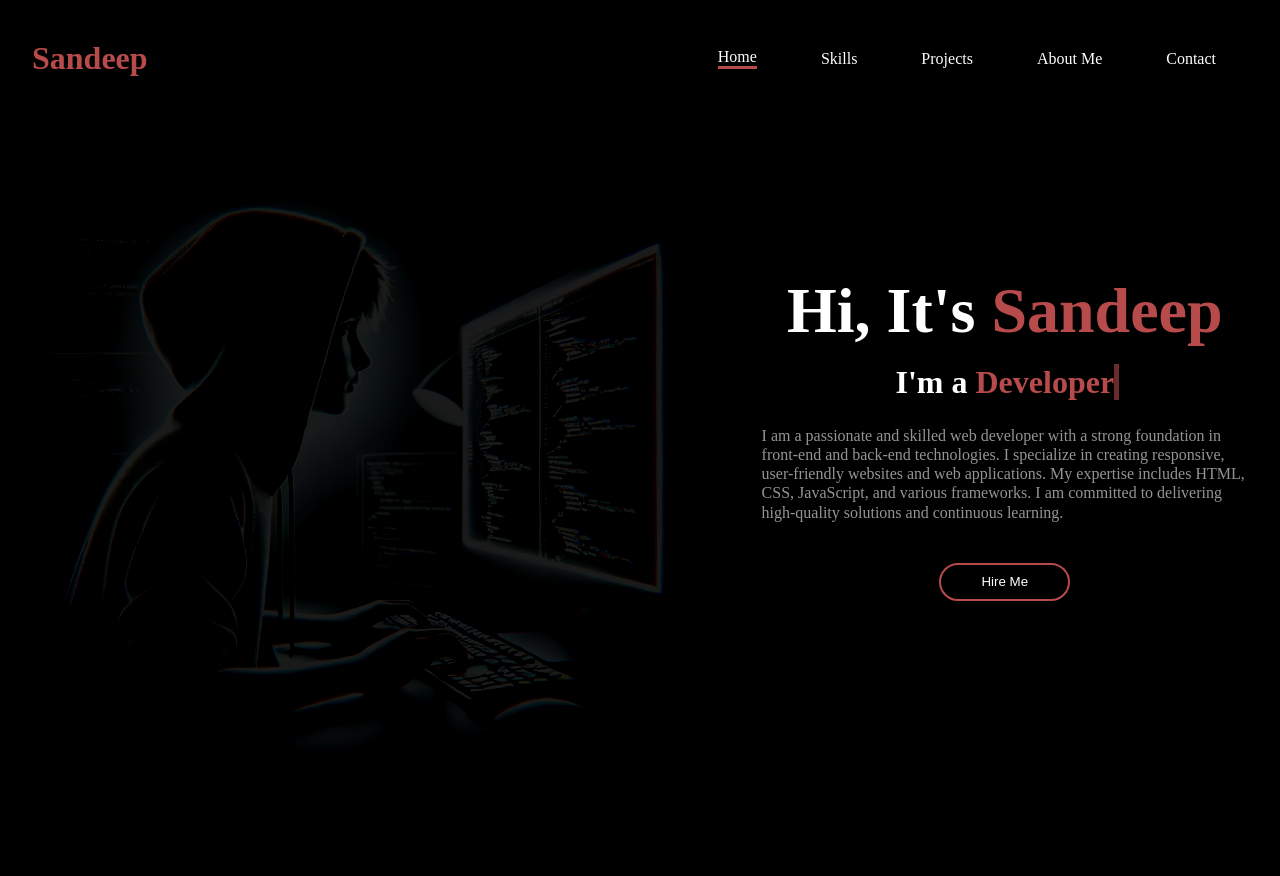
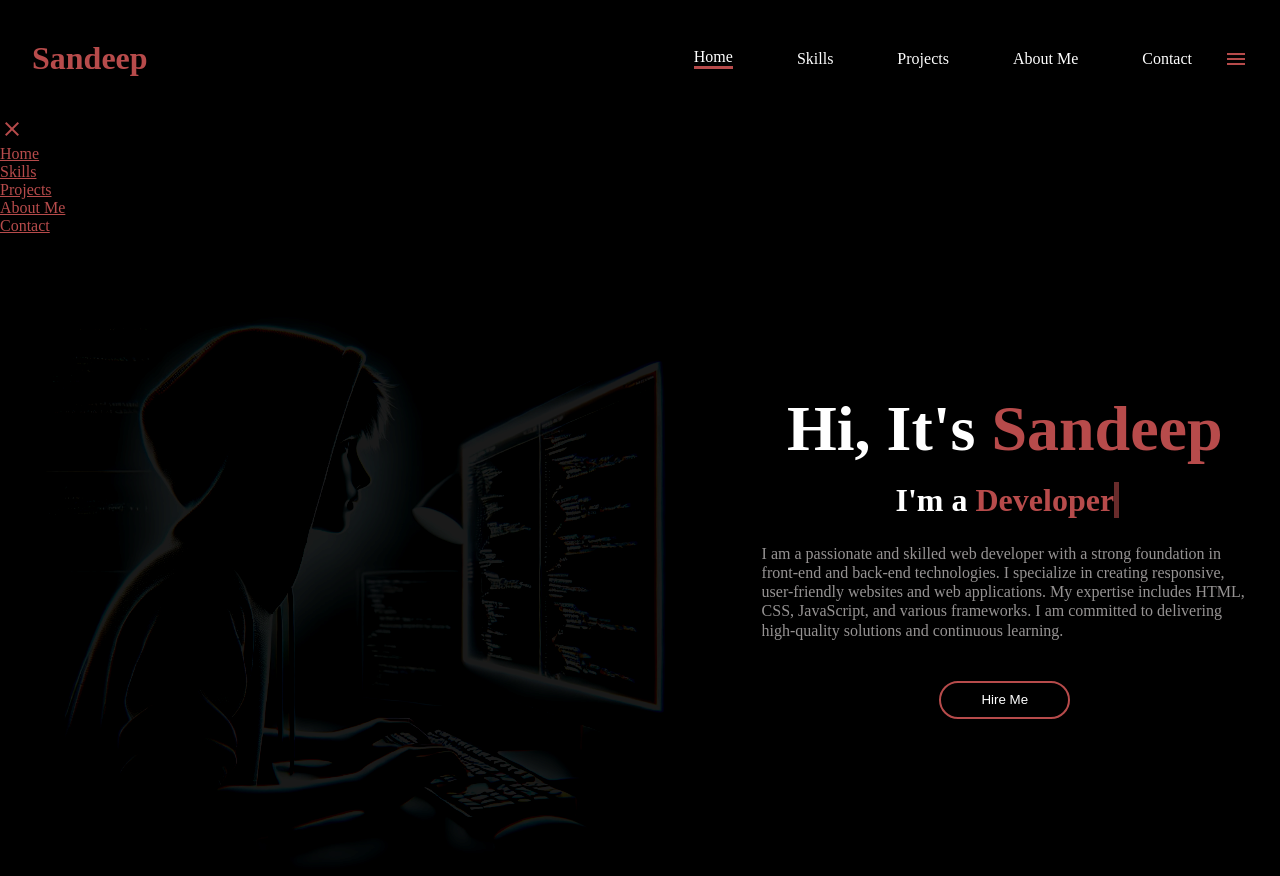
Before and after one commit to sandeepm830/Portfolio-Website, a plain HTML site: page index.html in a window 1280 px wide. Before the commit the page ends 800 px from the top, so only its background shows below. Drawn offline with nearby package versions, Linux system fonts and the light colour scheme.

Commit message:
Add files via upload

```diff
--- a/index.html
+++ b/index.html
@@ -5,12 +5,15 @@
   <meta charset="UTF-8">
   <meta name="viewport" content="width=device-width, initial-scale=1.0">
   <title>Portfolio1</title>
-  <link rel="stylesheet" href="https://fonts.googleapis.com/css2?family=Material+Symbols+Outlined:opsz,wght,FILL,GRAD@24,400,0,0&icon_names=menu" />
+  <link rel="stylesheet" href="https://fonts.googleapis.com/icon?family=Material+Icons">
+
+
+
   <link rel="stylesheet" href="style2.css">
 </head>
 
 <body>
-  <!--Design our Header Here-->
+  <!-- Header -->
   <header>
     <div class="logo">Sandeep</div>
     <nav>
@@ -19,12 +22,23 @@
       <ul href="#">Projects</ul>
       <ul href="#">About Me</ul>
       <ul href="#">Contact</ul>
-      <span class="material-symbols-outlined">
-        menu
-        </span>
-
+      <span class="material-icons" id="menu-icon">menu</span>
     </nav>
   </header>
+
+  <!-- Side menu -->
+  <div id="side-menu" class="side-menu">
+
+    <span class="material-icons" id="close-icon">close</span>
+    <ul>
+      <li><a href="#">Home</a></li>
+      <li><a href="#">Skills</a></li>
+      <li><a href="#">Projects</a></li>
+      <li><a href="#">About Me</a></li>
+      <li><a href="#">Contact</a></li>
+    </ul>
+  </div>
+
   <div class="main-content">
     <div class="main-content-left">
       <img class="hero-img" src="image 3.webp" alt="hero image">
@@ -40,10 +54,9 @@
       <div class="container-social-icon"></div>
       <button class="hire-btn">Hire Me</button>
     </div>
-
   </div>
 
-
+  <script src="java.js"></script>
 </body>
 
 </html>
```
